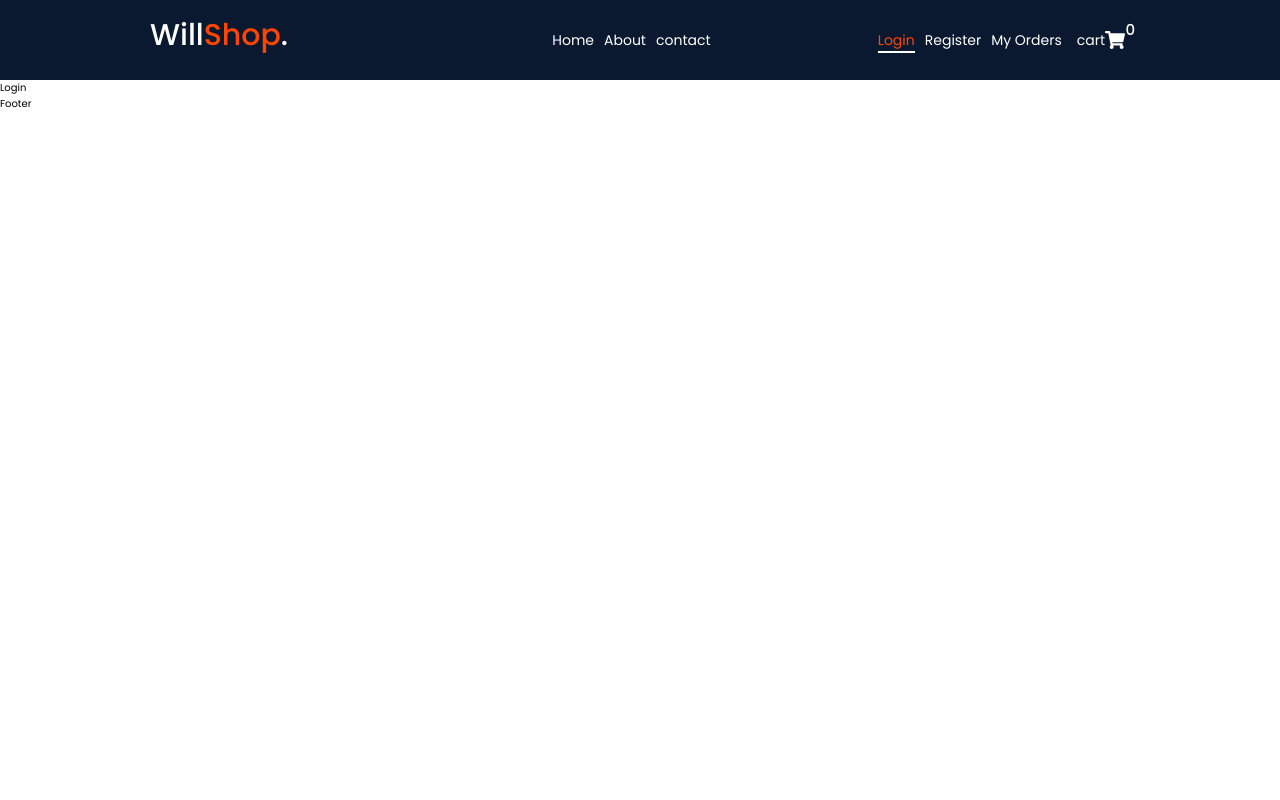
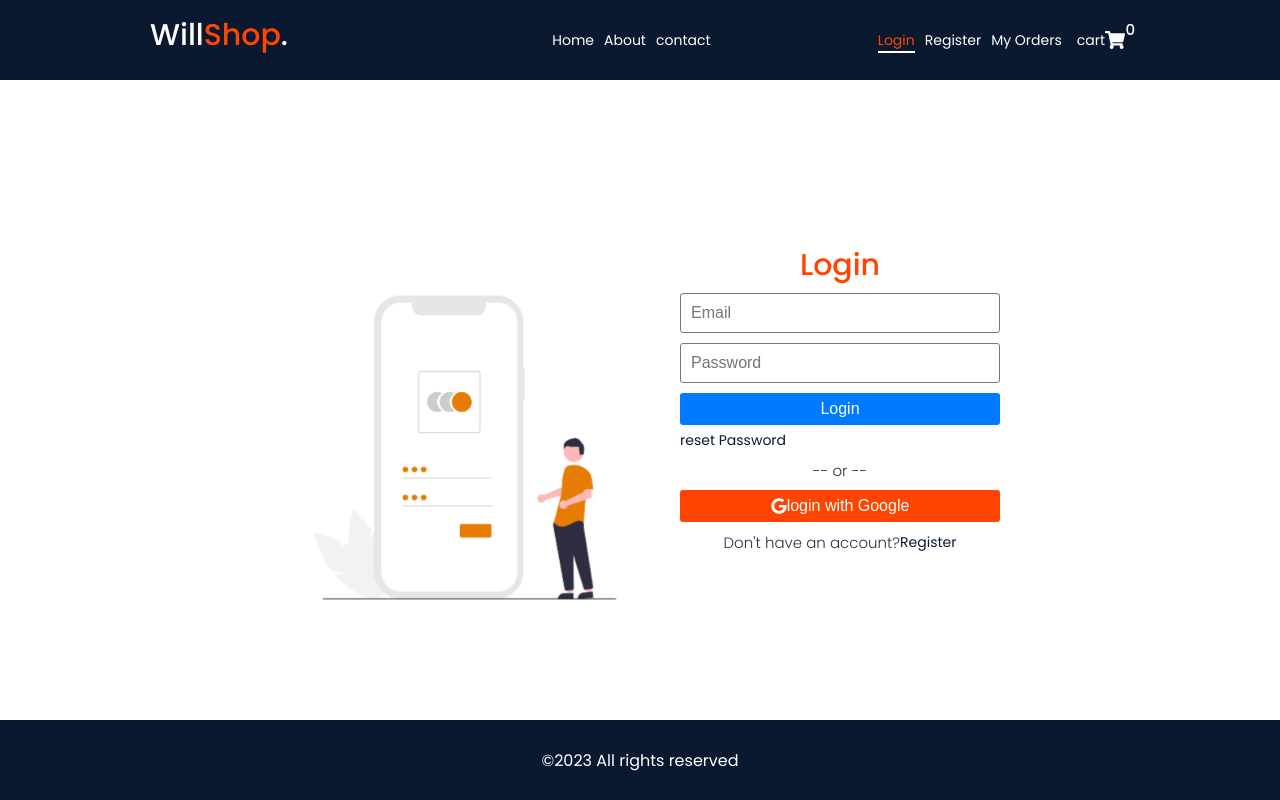
Before and after one commit to William-Hortone/user-management, a React (Create React App) app: page /login in a window 1280 px wide. Built offline with nearby package versions, Linux system fonts and the light colour scheme.

Commit message:
added the login page

```diff
--- a/src/components/footer/Footer.jsx
+++ b/src/components/footer/Footer.jsx
@@ -1,7 +1,16 @@
 import React from "react";
+import styles from "./footer.module.scss";
+
+const date = new Date();
+const year = date.getFullYear();
 
 const Footer = () => {
-  return <div>Footer</div>;
+  return (
+    <div className={styles.footer}>
+      &copy;
+      {year} All rights reserved
+    </div>
+  );
 };
 
 export default Footer;
--- /dev/null
+++ b/src/components/footer/footer.module.scss
@@ -0,0 +1,12 @@
+.footer {
+  background-color: var(--dark-blue);
+  color: #fff;
+  font-size: 1.6rem;
+  display: flex;
+  justify-content: center;
+  align-items: center;
+  height: 8rem;
+  p {
+    color: #fff;
+  }
+}
--- /dev/null
+++ b/src/pages/auth/auth.module.scss
@@ -0,0 +1,74 @@
+.auth {
+  min-height: 80vh;
+  display: flex;
+  justify-content: center;
+  align-items: center;
+
+  .img {
+    animation: slide-down 0.5s ease;
+  }
+
+  .form {
+    width: 35rem;
+    padding: 1.5rem;
+    animation: slide-up 0.5s ease;
+    h2 {
+      color: var(--color-danger);
+      text-align: center;
+    }
+    form {
+      input[type="text"],
+      input[type="email"],
+      input[type="password"] {
+        display: block;
+        font-size: 1.6rem;
+        font-weight: 300;
+        padding: 1rem;
+        margin: 1rem auto;
+        width: 100%;
+        border: 1px solid #777;
+        border-radius: 3px;
+        outline: none;
+      }
+      .links {
+        display: flex;
+        justify-content: space-between;
+        margin: 5px 0;
+      }
+
+      p {
+        text-align: center;
+        margin: 1rem;
+      }
+    }
+    .register {
+      display: flex;
+      justify-content: center;
+      align-items: center;
+      margin-top: 1rem;
+    }
+  }
+
+  @keyframes slide-up {
+    0% {
+      transform: translateY(-5rem);
+    }
+    100% {
+      transform: translateY(0);
+    }
+  }
+  @keyframes slide-down {
+    0% {
+      transform: translateY(5rem);
+    }
+    100% {
+      transform: translateY(0);
+    }
+  }
+}
+
+@media screen and (max-width: 700px) {
+  .img {
+    display: none;
+  }
+}
--- /dev/null
+++ b/src/pages/auth/login/Login.jsx
@@ -0,0 +1,36 @@
+import React from "react";
+import styles from "../auth.module.scss";
+import loginImg from "../../../assets/login.png";
+import { Link } from "react-router-dom";
+import { FaGoogle } from "react-icons/fa";
+
+const Login = () => {
+  return (
+    <section className={`container ${styles.auth}`}>
+      <div className={styles.img}>
+        <img src={loginImg} alt="Login image" width="400" />
+      </div>
+      <div className={styles.form}>
+        <h2>Login</h2>
+        <form>
+          <input type="text" placeholder="Email" required />
+          <input type="password" placeholder="Password" required />
+          <button className="--btn --btn-primary --btn-block">Login</button>
+          <div className={styles.links}>
+            <Link to="/reset">reset Password</Link>
+          </div>
+          <p>-- or --</p>
+        </form>
+        <button className="--btn --btn-danger --btn-block">
+          <FaGoogle color="#fff" /> login with Google
+        </button>
+        <span className={styles.register}>
+          <p>Don't have an account? </p>
+          <Link>Register</Link>{" "}
+        </span>
+      </div>
+    </section>
+  );
+};
+
+export default Login;
--- a/src/pages/register/Register.jsx
+++ b/src/pages/auth/register/Register.jsx
@@ -1,4 +1,5 @@
 import React from "react";
+import styles from "../auth.module.scss";
 
 const Register = () => {
   return <div>Register</div>;
--- a/src/pages/reset/Reset.jsx
+++ b/src/pages/auth/reset/Reset.jsx
@@ -1,4 +1,5 @@
 import React from "react";
+import styles from "../auth.module.scss";
 
 const Reset = () => {
   return <div>Reset</div>;
--- a/src/pages/index.js
+++ b/src/pages/index.js
@@ -1,9 +1,9 @@
 import Admin from "./admin/Admin";
 import Home from "./home/Home";
-import Login from "./login/Login";
+import Login from "./auth/login/Login";
 import Logout from "./logout/Logout";
-import Register from "./register/Register";
+import Register from "./auth/register/Register";
 import Contact from "./contact/Contact";
-import Reset from "./reset/Reset";
+import Reset from "./auth/reset/Reset";
 
 export { Home, Login, Logout, Register, Admin, Contact, Reset };
--- a/src/pages/login/Login.jsx
+++ /dev/null
@@ -1,7 +0,0 @@
-import React from "react";
-
-const Login = () => {
-  return <div>Login</div>;
-};
-
-export default Login;
```
